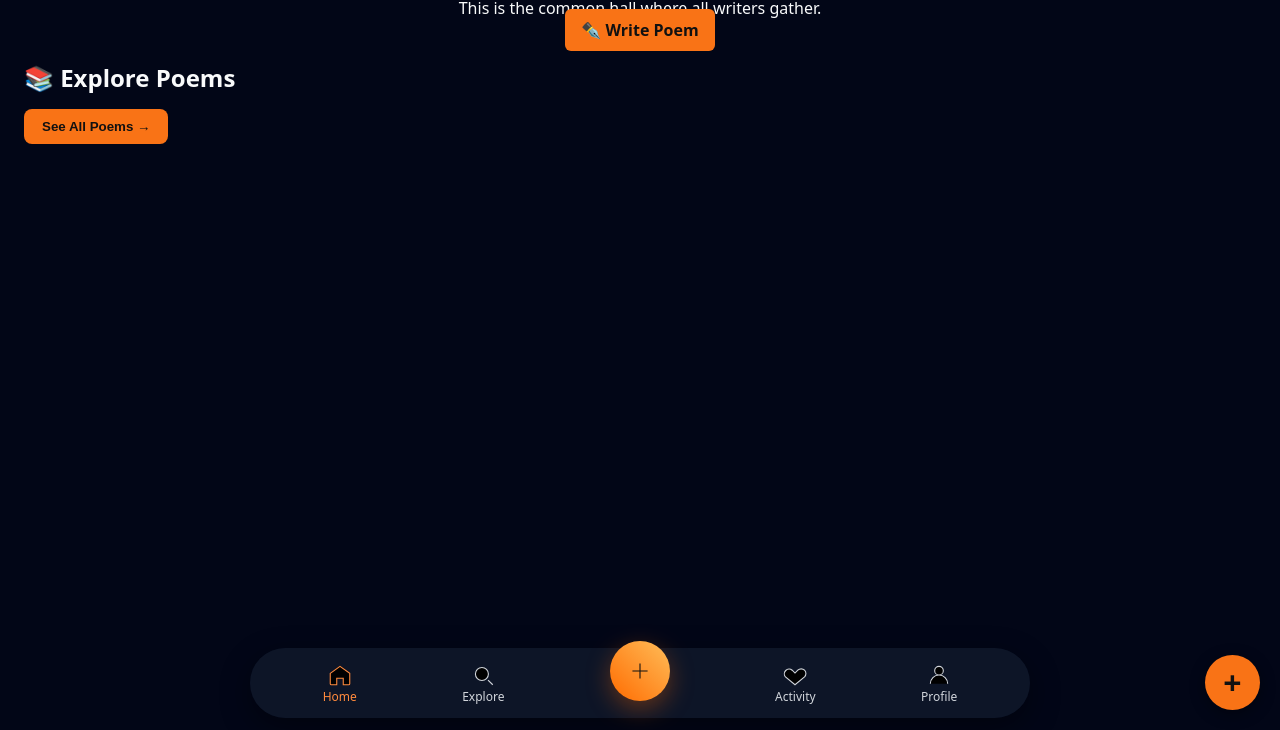
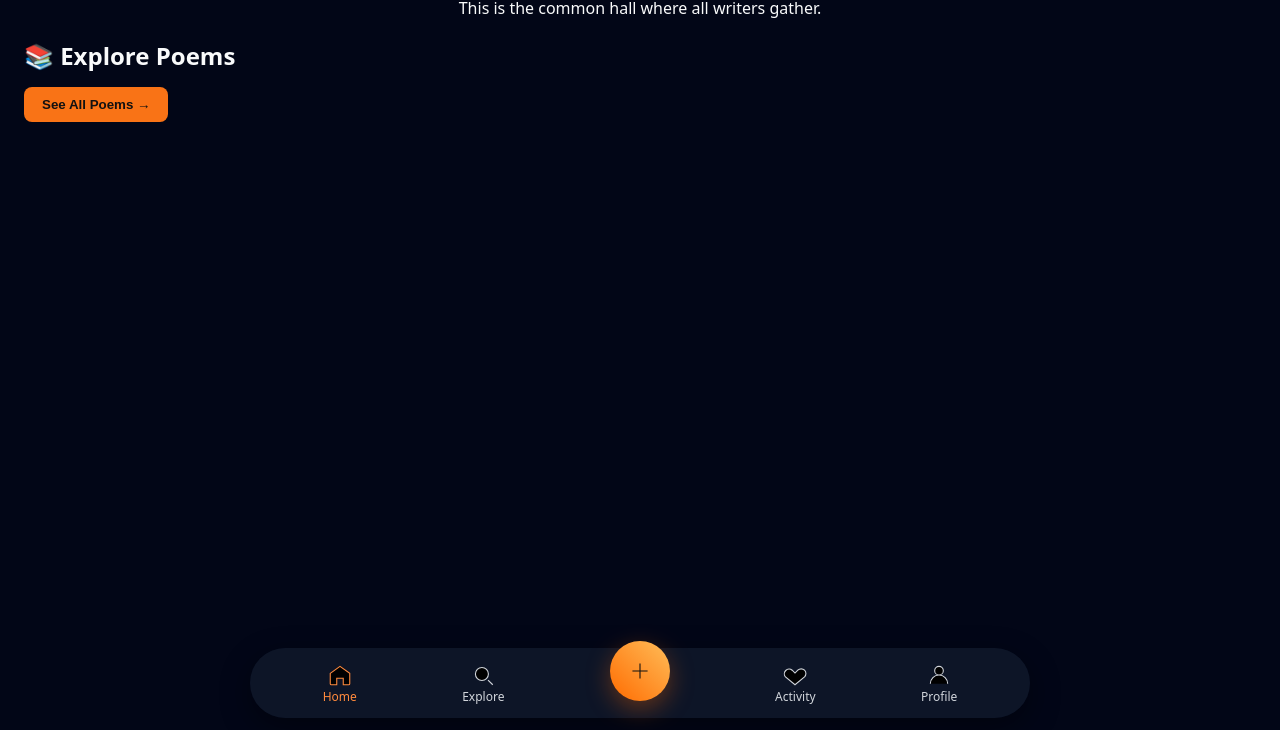
Before and after one commit to vijay-techh/deadPoetsSociety, a website: page public/home.html in a window 1280 px wide. Shown: the part 70-800 px from the top of the page. Drawn offline with Linux system fonts and the light colour scheme; no server answers.

Commit message:
second commit

```diff
--- a/public/home.html
+++ b/public/home.html
@@ -33,12 +33,6 @@
   <center>
     <h1 id="greeting">Welcome, Poet.</h1>
   <p>This is the common hall where all writers gather.</p>
-  <a href="write.html" style="padding:10px 16px; background:#f97316;
-border-radius:6px; color:#111; text-decoration:none; font-weight:bold;">
-  ✒️ Write Poem
-  </a>
-  <a href="write.html" class="write-btn">+</a>
-
   </center>
 
   <h2 style="margin-top:20px;">📚 Explore Poems</h2>
```
